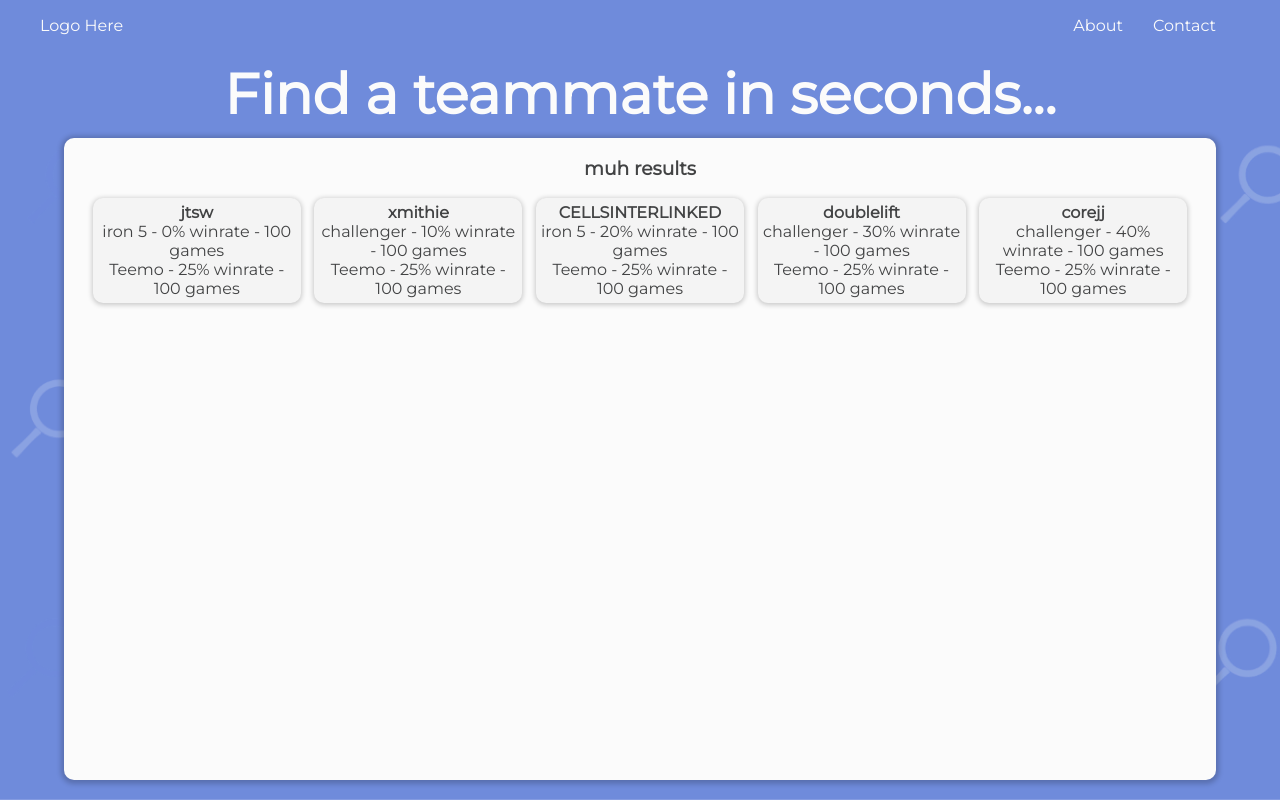
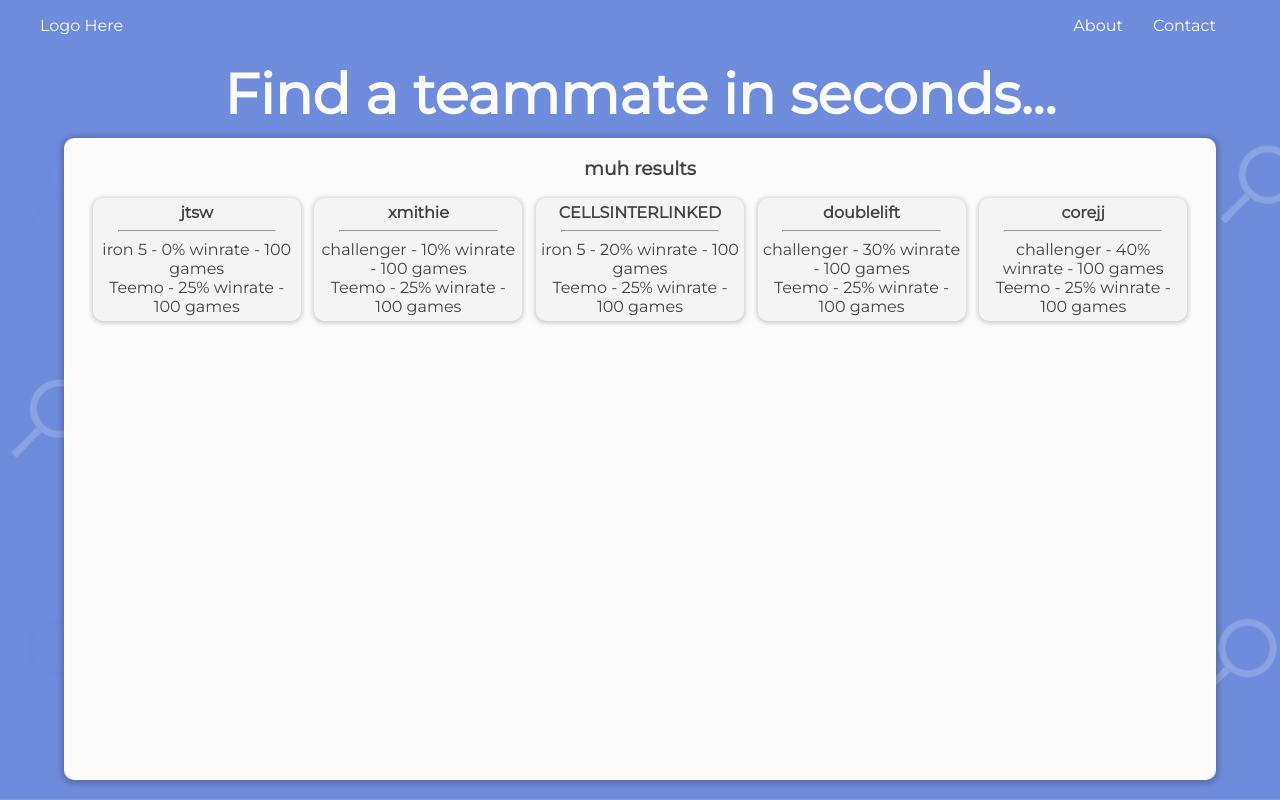
Before and after one commit to jayvickers/ringer, a React app: page / in a window 1280 px wide. Shown: the top 800 px of the page. Built offline with nearby package versions, Linux system fonts and the light colour scheme.

Commit message:
add hr divider

```diff
--- a/src/components/ResultsPane/ResultCard.jsx
+++ b/src/components/ResultsPane/ResultCard.jsx
@@ -14,14 +14,15 @@
   const getResultCardBodyContent = () => {
     return (
       <div className="result-card-content-container">
-        {getSummonerName()} {getRank()} {getTopChampions()}
+        {getSummonerName()} <hr /> {getRank()}
+        {getTopChampions()}
       </div>
     );
   };
 
   const getSummonerName = () => {
     return (
-      <div className="result-card-name-container"> {props.summonerName}</div>
+      <div className="result-card-name-container">{props.summonerName}</div>
     );
   };
 
--- a/src/components/ResultsPane/_result-card.less
+++ b/src/components/ResultsPane/_result-card.less
@@ -5,6 +5,10 @@
   width: 19%;
   background-color: @off-white-background;
   box-shadow: 0px 1px 5px 1px @default-box-shadow-color;
+  hr {
+    margin-inline-start: 10%;
+    margin-inline-end: 10%;
+  }
   .result-card-content-container {
     margin: 5px;
     display: flex;
```
